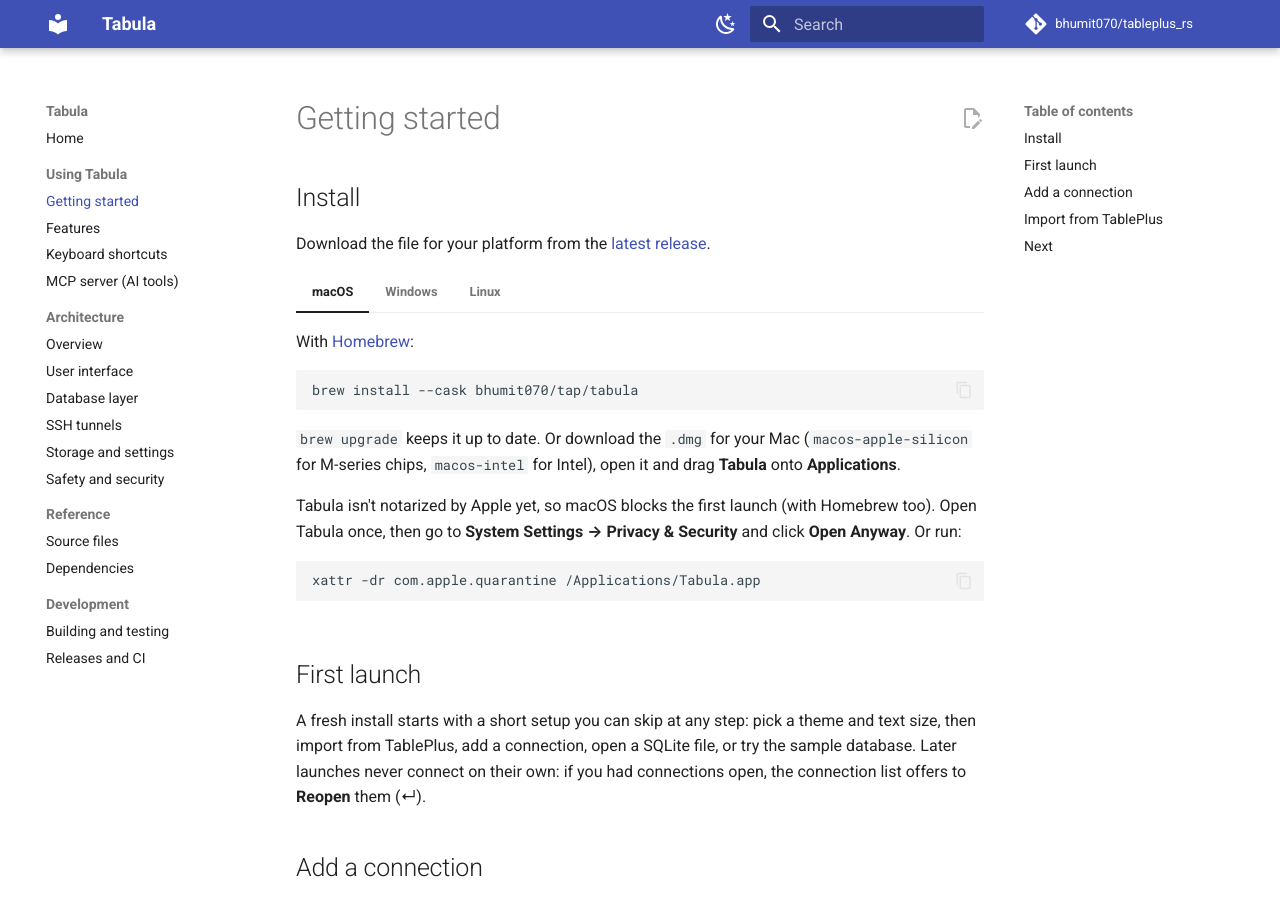
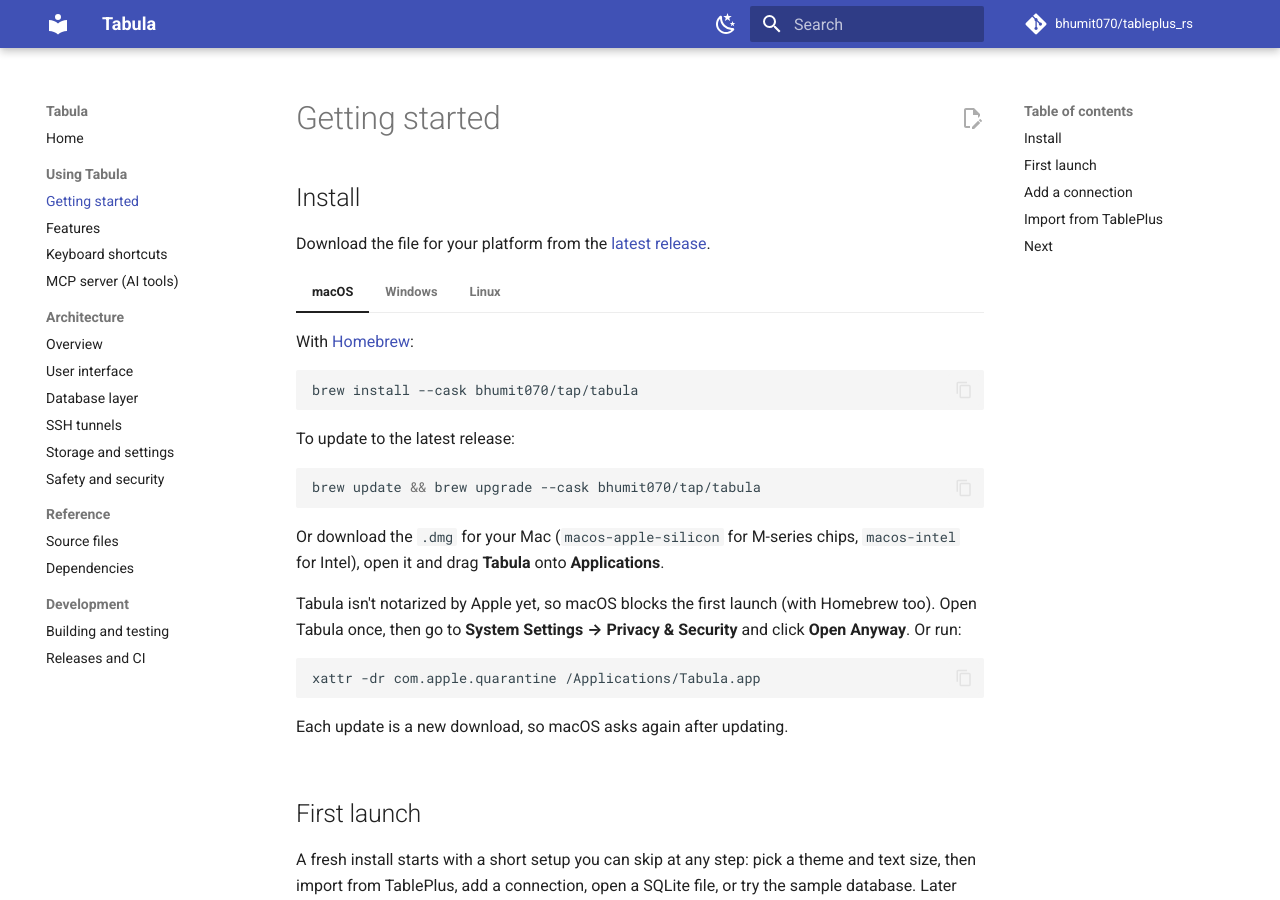
Before and after one commit to bhumit070/tableplus_rs, an MkDocs documentation site: the page built from docs/getting-started.md, in a window 1280 px wide and 900 px high. Built offline with MkDocs 1.6.1 and Material for MkDocs 9.7.7, drawn with Linux system fonts in a browser that asks for light colours; comment, search, counter and statistics services are not loaded.

Commit message:
README and docs: how to update Tabula (Homebrew and apt)
Co-Authored-By: Claude Opus 5.5 <noreply@anthropic.com>

````diff
--- a/docs/getting-started.md
+++ b/docs/getting-started.md
@@ -13,7 +13,13 @@ Download the file for your platform from the
     brew install --cask bhumit070/tap/tabula
     ```
 
-    `brew upgrade` keeps it up to date. Or download the `.dmg` for your Mac (`macos-apple-silicon` for M-series
+    To update to the latest release:
+
+    ```sh
+    brew update && brew upgrade --cask bhumit070/tap/tabula
+    ```
+
+    Or download the `.dmg` for your Mac (`macos-apple-silicon` for M-series
     chips, `macos-intel` for Intel), open it and drag **Tabula** onto
     **Applications**.
 
@@ -24,6 +30,8 @@ Download the file for your platform from the
     ```sh
     xattr -dr com.apple.quarantine /Applications/Tabula.app
     ```
+
+    Each update is a new download, so macOS asks again after updating.
 
 === "Windows"
 
@@ -46,6 +54,13 @@ Download the file for your platform from the
     echo "deb [arch=amd64 signed-by=/usr/share/keyrings/tabula.gpg] https://bhumit070.github.io/tabula-apt stable main" \
       | sudo tee /etc/apt/sources.list.d/tabula.list
     sudo apt update && sudo apt install tabula
+    ```
+
+    To update to the latest release (a plain `sudo apt upgrade` does it
+    too):
+
+    ```sh
+    sudo apt update && sudo apt install --only-upgrade tabula
     ```
 
     This also installs the Vulkan loader and GNOME Keyring, which Tabula
````
Also changed, not shown: README.md (+15 -1 lines).
